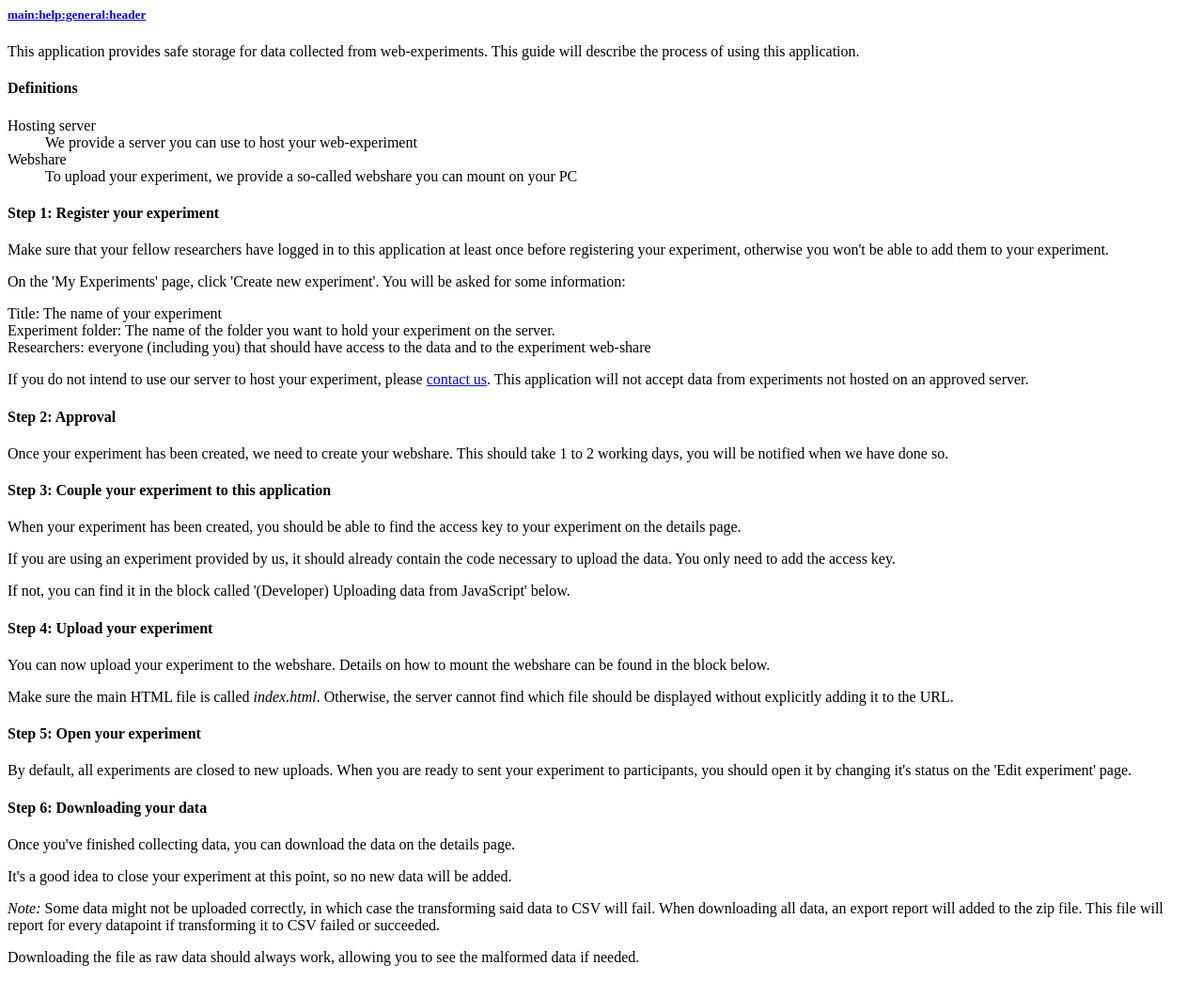
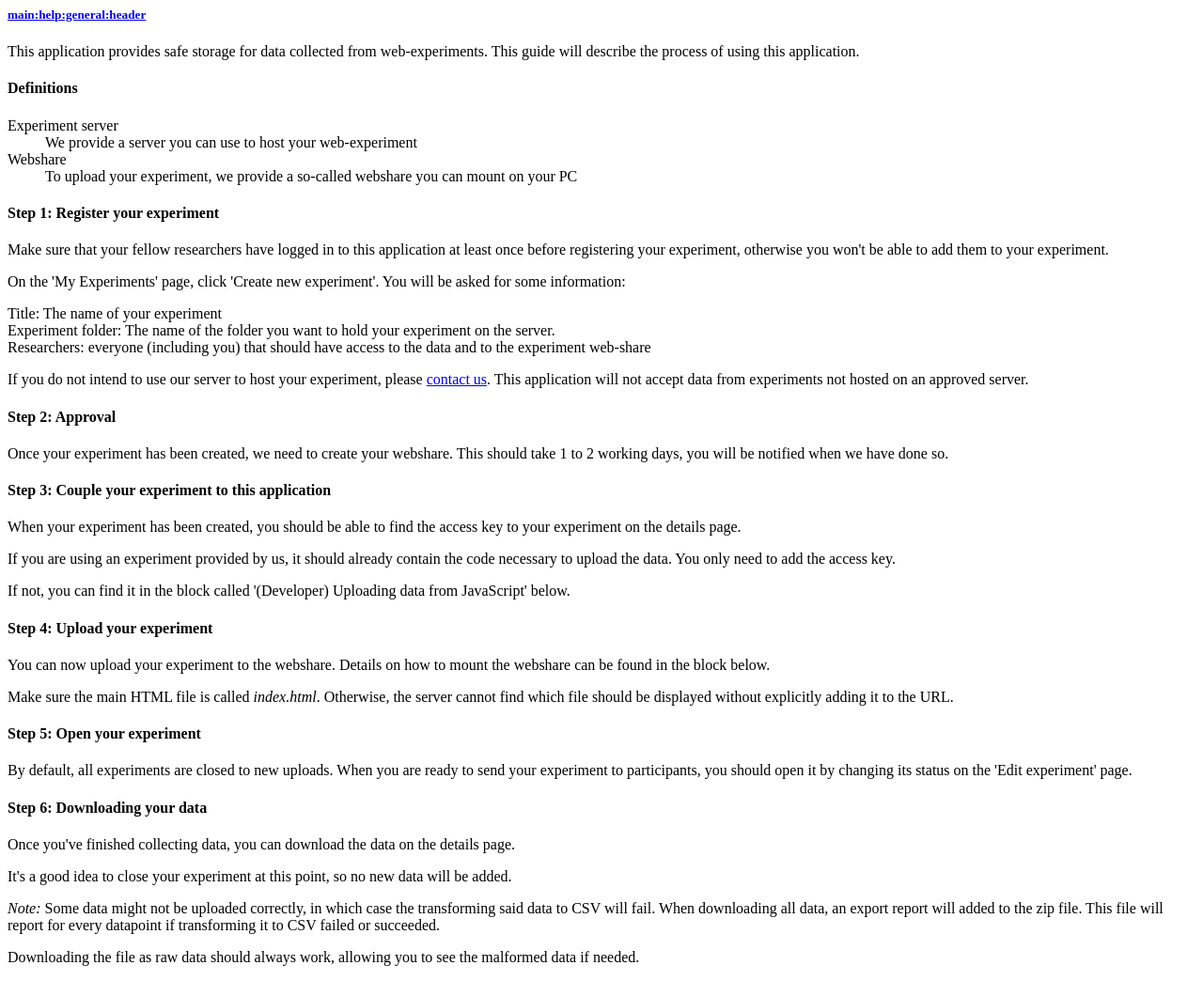
Before and after one commit to UiL-OTS-labs/web-experiment-datastore, a Django app: template main/templates/main/help_parts/general.html in a window 1280 px wide. Shown: the whole page at 94% size. Run offline with Django 3.2, Linux system fonts and the light colour scheme; the template is opened without the code that fills it, so the values that code supplies are empty.

Commit message:
Fixed some typos

```diff
--- a/main/templates/main/help_parts/faq.html
+++ b/main/templates/main/help_parts/faq.html
@@ -19,7 +19,7 @@
                 <a href="{% url 'main:help' %}#collapse-webdav" target="_blank">Access your experiment folder</a>.
             </p>
             <strong>
-                Why can't I change the name of my folder on the hosting-server?
+                Why can't I change the name of my folder on the experiment server?
             </strong>
             <p>
                 Any changes to the name requires the lab-staff to do some manual
--- a/main/templates/main/help_parts/general.html
+++ b/main/templates/main/help_parts/general.html
@@ -17,7 +17,7 @@
             </p>
             <h4>Definitions</h4>
             <dl>
-                <dt>Hosting server</dt>
+                <dt>Experiment server</dt>
                 <dd>We provide a server you can use to host your web-experiment</dd>
                 <dt>Webshare</dt>
                 <dd>To upload your experiment, we provide a so-called webshare
@@ -87,8 +87,8 @@
             </h4>
             <p>
                 By default, all experiments are closed to new uploads. When you
-                are ready to sent your experiment to participants, you should
-                open it by changing it's status on the 'Edit experiment' page.
+                are ready to send your experiment to participants, you should
+                open it by changing its status on the 'Edit experiment' page.
             </p>
             <h4>Step 6: Downloading your data</h4>
             <p>
--- a/main/templates/main/help_parts/webdav.html
+++ b/main/templates/main/help_parts/webdav.html
@@ -12,7 +12,7 @@
         <div class="panel-body">
             <p>
                 To host your web-experiment, we provide a folder on our
-                <i>hosting server</i>. To upload your experiment, you have to
+                <i>experiment server</i>. To upload your experiment, you have to
                 connect to the WebDav share for your experiment.
             </p>
             <p>
```
Also changed, not shown: main/locale/en/LC_MESSAGES/django.po.
